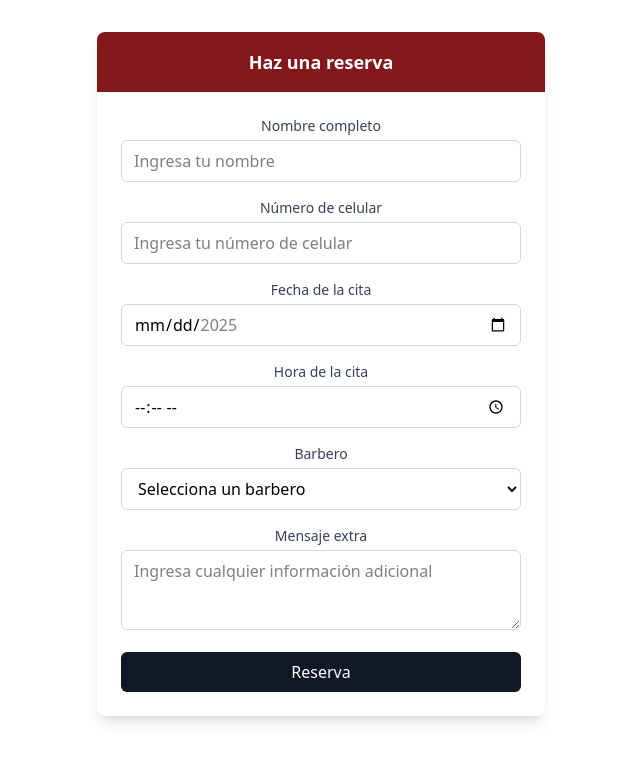
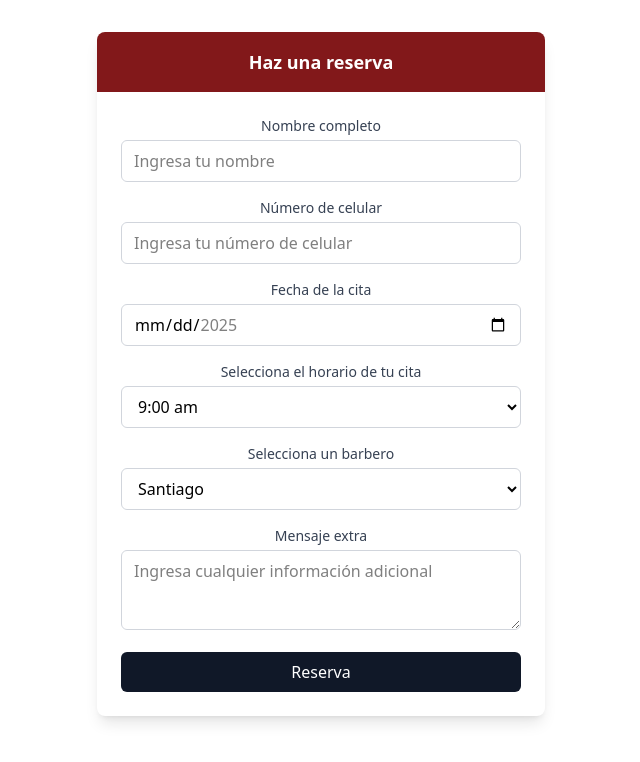
Before and after one commit to lizzlop/PeluBot-front, a React (Vite) app: page / in a window 1280 px wide. Shown: the top 762 px of the page, without its empty margins (319-959 px from the left). Built offline with nearby package versions, Linux system fonts and the light colour scheme.

Commit message:
implement apollo client

```diff
--- a/package.json
+++ b/package.json
@@ -10,7 +10,9 @@
     "preview": "vite preview"
   },
   "dependencies": {
+    "@apollo/client": "^4.0.7",
     "@tailwindcss/vite": "^4.1.14",
+    "graphql": "^16.11.0",
     "prop-types": "^15.8.1",
     "react": "^19.1.1",
     "react-dom": "^19.1.1",
--- a/src/App.jsx
+++ b/src/App.jsx
@@ -1,9 +1,8 @@
 import { BrowserRouter, Route, Routes } from "react-router-dom";
+import "./App.css";
 import { AppointmentForm } from "./pages/AppointmentForm";
-import "./App.css";
 
 function App() {
-
   return (
     <BrowserRouter>
       <Routes>
--- a/src/components/FormSelect.jsx
+++ b/src/components/FormSelect.jsx
@@ -1,14 +1,23 @@
 import PropTypes from "prop-types";
 
-export const FormSelect = ({
-  label,
-  name,
-  placeholder,
-  register,
-  rules,
-  error,
-  classNameExtra,
-}) => {
+export const FormSelect = ({ label, name, register, rules, error }) => {
+  //TODO: make this dynamic
+  const options =
+    name == "barber"
+      ? ["Santiago", "Daniel", "Luca"]
+      : [
+          "9:00 am",
+          "10:00am",
+          "11:00am",
+          "12:00pm",
+          "2:00pm",
+          "3:00pm",
+          "4:00pm",
+          "5:00pm",
+          "6:00pm",
+          "7:00pm",
+        ];
+
   return (
     <div>
       <label
@@ -17,12 +26,17 @@ export const FormSelect = ({
       >
         {label}
       </label>
-      <textarea
+      <select
         id={name}
-        placeholder={placeholder}
-        className={`w-full border border-gray-300 rounded-md px-3 py-2 h-20 focus:outline-none focus:ring-2 focus:ring-gray-900 ${classNameExtra} `}
+        className="w-full border border-gray-300 rounded-md px-3 py-2 focus:outline-none focus:ring-2 focus:ring-gray-900"
         {...register(name, rules)}
-      />
+      >
+        {options.map((option) => (
+          <option key={option} value={option}>
+            {option}
+          </option>
+        ))}
+      </select>
       {error && <p className="text-red-500 text-sm mt-1">{error.message}</p>}
     </div>
   );
@@ -35,5 +49,4 @@ FormSelect.propTypes = {
   register: PropTypes.func.isRequired,
   rules: PropTypes.object,
   error: PropTypes.object,
-  classNameExtra: PropTypes.string,
 };
--- a/src/main.jsx
+++ b/src/main.jsx
@@ -1,9 +1,21 @@
-import { StrictMode } from 'react'
-import { createRoot } from 'react-dom/client'
-import App from './App.jsx'
+import { StrictMode } from "react";
+import { createRoot } from "react-dom/client";
+import { ApolloClient, InMemoryCache, HttpLink } from "@apollo/client";
+import { ApolloProvider } from "@apollo/client/react";
 
-createRoot(document.getElementById('root')).render(
+import App from "./App.jsx";
+
+const client = new ApolloClient({
+  link: new HttpLink({
+    uri: "http://localhost:4000/graphql",
+  }),
+  cache: new InMemoryCache(),
+});
+
+createRoot(document.getElementById("root")).render(
   <StrictMode>
-    <App />
-  </StrictMode>,
-)
+    <ApolloProvider client={client}>
+      <App />
+    </ApolloProvider>
+  </StrictMode>
+);
--- a/src/pages/AppointmentForm.jsx
+++ b/src/pages/AppointmentForm.jsx
@@ -1,16 +1,45 @@
 import { useForm } from "react-hook-form";
+import { useMutation } from "@apollo/client/react";
+import { gql } from "@apollo/client";
+
 import { rules } from "../utils/utils";
 import { FormInput } from "../components/FormInput";
 import { FormTextArea } from "../components/FormTextArea";
 import { FormDate } from "../components/FormDate";
+import { FormSelect } from "../components/FormSelect";
+
+const CREATE_APPOINTMENT = gql`
+  mutation CreateAppointment(
+    $name: String!
+    $barber: String!
+    $date: String!
+    $time: String!
+  ) {
+    createAppointment(name: $name, barber: $barber, date: $date, time: $time) {
+      name
+    }
+  }
+`;
 
 export const AppointmentForm = () => {
+  const [createAppointment] = useMutation(CREATE_APPOINTMENT);
   const {
     register,
     handleSubmit,
     formState: { errors },
   } = useForm();
-  const onSubmit = (data) => console.log(data);
+
+  const onSubmit = (newAppointment) => {
+    console.log(newAppointment);
+    createAppointment({
+      variables: {
+        name: newAppointment.name,
+        barber: newAppointment.barber,
+        date: newAppointment.date,
+        time: newAppointment.time,
+      },
+    });
+  };
 
   return (
     <div className="max-w-md mx-auto bg-white shadow-lg rounded-lg overflow-hidden">
@@ -49,41 +78,22 @@ export const AppointmentForm = () => {
         />
 
         {/* Time */}
-        <div>
-          <label
-            htmlFor="time"
-            className="block text-sm font-medium text-gray-700 mb-1"
-          >
-            Hora de la cita
-          </label>
-          <input
-            id="time"
-            type="time"
-            className="w-full border border-gray-300 rounded-md px-3 py-2 focus:outline-none focus:ring-2 focus:ring-gray-900"
-            {...register("time", { required: true })}
-          />
-        </div>
+        <FormSelect
+          label="Selecciona el horario de tu cita"
+          name="time"
+          register={register}
+          rules={rules.time}
+          error={errors.time}
+        />
 
-        {/* Service */}
-        <div>
-          <label
-            htmlFor="barber"
-            className="block text-sm font-medium text-gray-700 mb-1"
-          >
-            Barbero
-          </label>
-          <select
-            id="barber"
-            className="w-full border border-gray-300 rounded-md px-3 py-2 focus:outline-none focus:ring-2 focus:ring-gray-900"
-            {...register("barber", { required: true })}
-          >
-            {/* TODO: Ponerlo dinámico */}
-            <option value="">Selecciona un barbero</option>
-            <option value="Santiago">Santiago</option>
-            <option value="Daniel">Daniel</option>
-            <option value="Luca">Luca</option>
-          </select>
-        </div>
+        {/* Barber */}
+        <FormSelect
+          label="Selecciona un barbero"
+          name="barber"
+          register={register}
+          rules={rules.barber}
+          error={errors.barber}
+        />
 
         {/* Message */}
         <FormTextArea
--- /dev/null
+++ b/src/pages/Calendar.jsx
@@ -0,0 +1,61 @@
+import { useQuery, useMutation } from "@apollo/client/react";
+import { gql } from "@apollo/client";
+
+const GET_APPOINTMENTS = gql`
+  query GetAppointments {
+    getAppointments {
+      id
+      name
+      date
+      barber
+      time
+    }
+  }
+`;
+
+const GET_APPOINTMENTS_BY_BARBER = gql`
+  query GetAppointmentsByBarber($barber: String!) {
+    getAppointmentsByBarber(barber: $barber) {
+      id
+      name
+      date
+      time
+    }
+  }
+`;
+
+export const Calendar = () => {
+  const {
+    data: getAppData,
+    error: getAppError,
+    loading: getAppLoading,
+  } = useQuery(GET_APPOINTMENTS);
+
+  const {
+    data: getAppByBarberData,
+    error: getAppByBarberError,
+    loading: getAppByBarberLoading,
+  } = useQuery(GET_APPOINTMENTS_BY_BARBER, {
+    variables: { barber: "Santiago" },
+  });
+
+  // if (getAppLoading) return <p>Data loading...</p>;
+  // if (getAppError) return <p>Error: {error.message}</p>;
+  // return (
+  //   <div>
+  //     {getAppData.getAppointments.map((appointment) => (
+  //       <div key={appointment.id}>{appointment.name}</div>
+  //     ))}
+  //   </div>
+  // );
+
+  if (getAppByBarberLoading) return <p>Data loading...</p>;
+  if (getAppByBarberError) return <p>Error: {error.message}</p>;
+  return (
+    <div>
+      {getAppByBarberData.getAppointmentsByBarber.map((appointment) => (
+        <div key={appointment.id}>{appointment.name}</div>
+      ))}
+    </div>
+  );
+};
--- a/src/utils/utils.js
+++ b/src/utils/utils.js
@@ -27,4 +27,10 @@ export const rules = {
   date: {
     required: "La fecha es obligatoria",
   },
+  barber: {
+    required: "La fecha es obligatoria",
+  },
+  time: {
+    required: "La hora es obligatoria",
+  },
 };
```
Also changed, not shown: src/pages/Home.jsx (+2 -8 lines), 1 other file (tests, documents, lock files or other folders).
